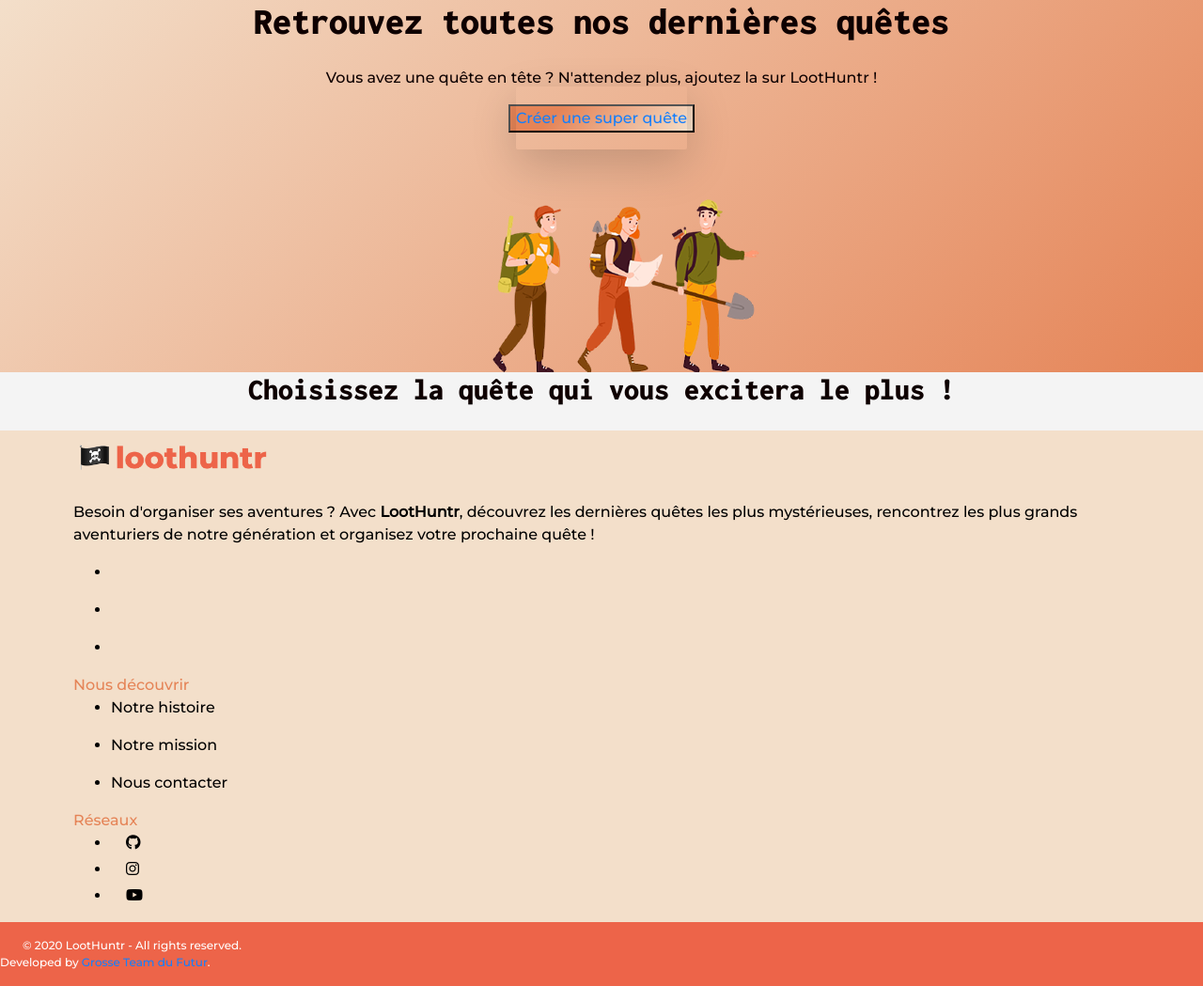
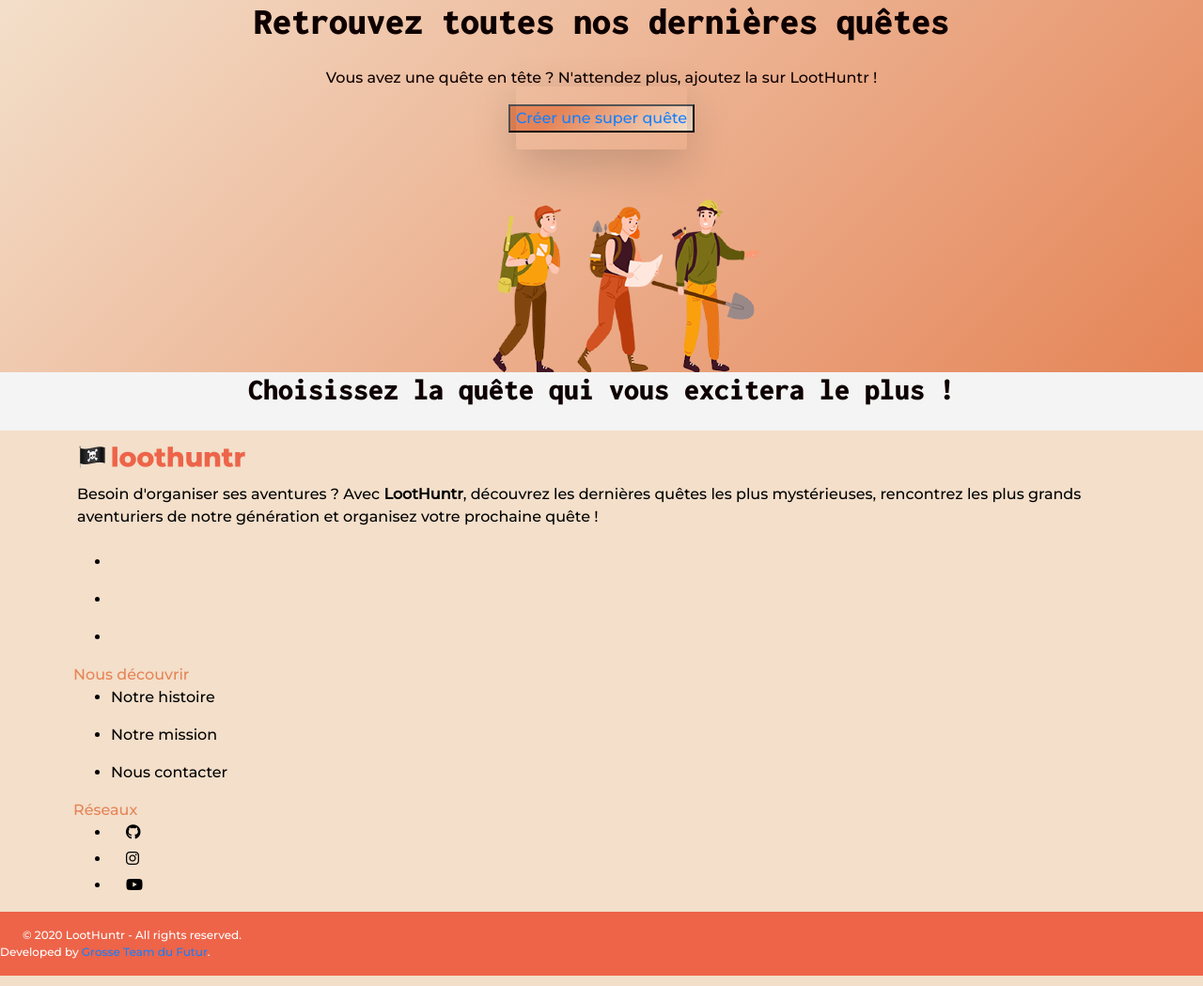
Before and after one commit to Elisztomania/loothuntr, a Rails app: page /quests in a window 1280 px wide. Shown: the part 128-1177 px from the top of the page at 94% size. Run offline with Rails 7, Linux system fonts and the light colour scheme; data that the repository does not hold is empty; style sheets or scripts are compiled from the project's sources; parts of the project's set-up code (start-up, migrations or seed data) failed here and were passed over; some libraries are stand-ins or nearby versions; some web fonts are replaced.

Commit message:
logo footer

```diff
--- a/app/views/shared/_footer.html.erb
+++ b/app/views/shared/_footer.html.erb
@@ -1,8 +1,8 @@
 <footer class="bg-gray-900 pt-8" id="footer_loothuntr">
   <div class="flex-grow container mx-auto px-2 flex items-center flex-col lg:flex-row text-gray-400 text-sm">
-    <div class="mb-8 lg:mb-0 lg:w-1/3" id="logo_loothuntr">
-          <h1 class="flex align-items-center "><%= image_tag "ouii.png", class: "mr-1 ", style: 'height:45px;width:auto;' %></h1>
-      <p class="mt-4" id="footer_loothuntr">Besoin d'organiser ses aventures ? Avec <strong>LootHuntr</strong>, découvrez les dernières quêtes les plus mystérieuses, rencontrez les plus grands aventuriers de notre génération et organisez votre prochaine quête !</p>
+    <div class="mb-4 lg:mb-0 lg:w-1/3" id="logo_loothuntr">
+          <h1 class="flex align-items-center pr-4 "><%= image_tag "ouii.png", class: "mr-1 ", style: 'height:40px;width:auto;' %></h1>
+      <p class="mt-1 ml-1" id="footer_loothuntr">Besoin d'organiser ses aventures ? Avec <strong>LootHuntr</strong>, découvrez les dernières quêtes les plus mystérieuses, rencontrez les plus grands aventuriers de notre génération et organisez votre prochaine quête !</p>
     </div>
 
 
```
